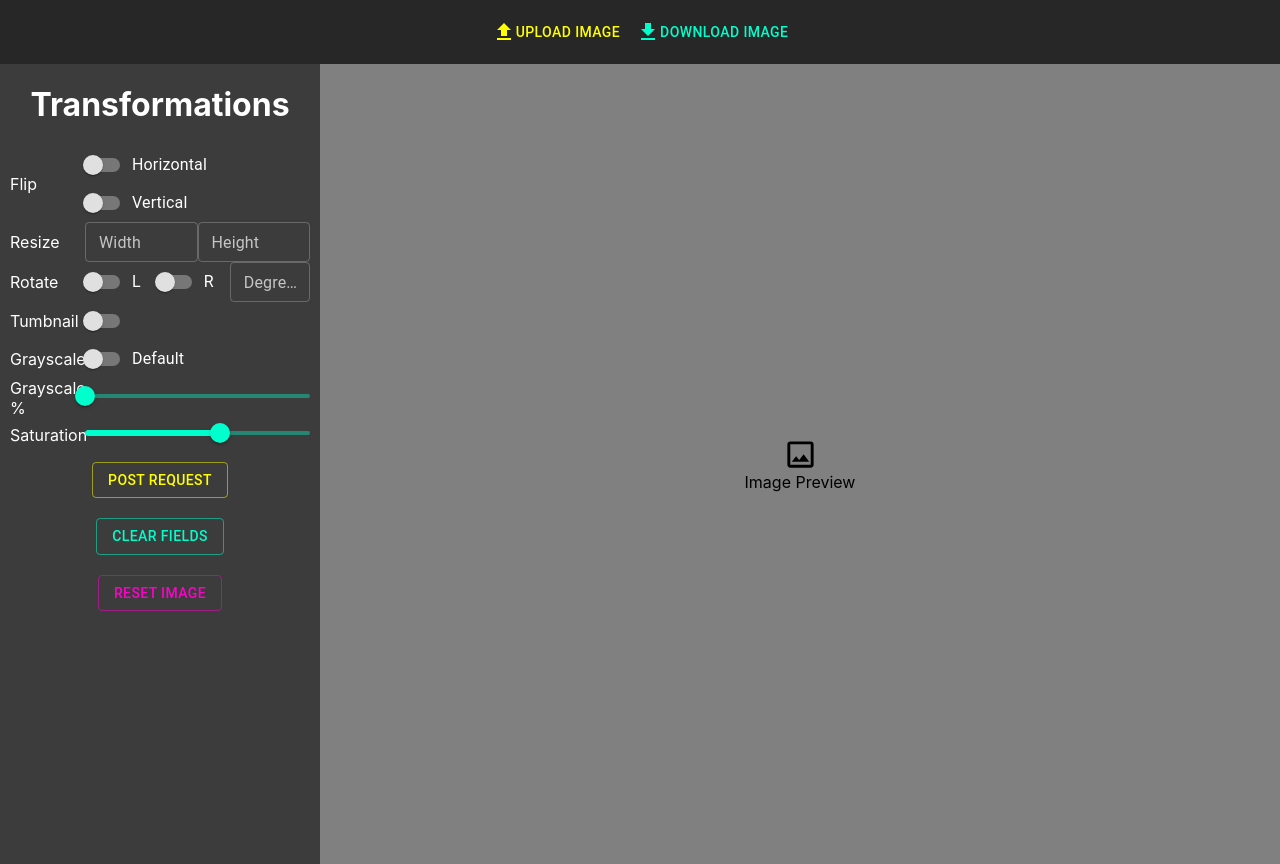
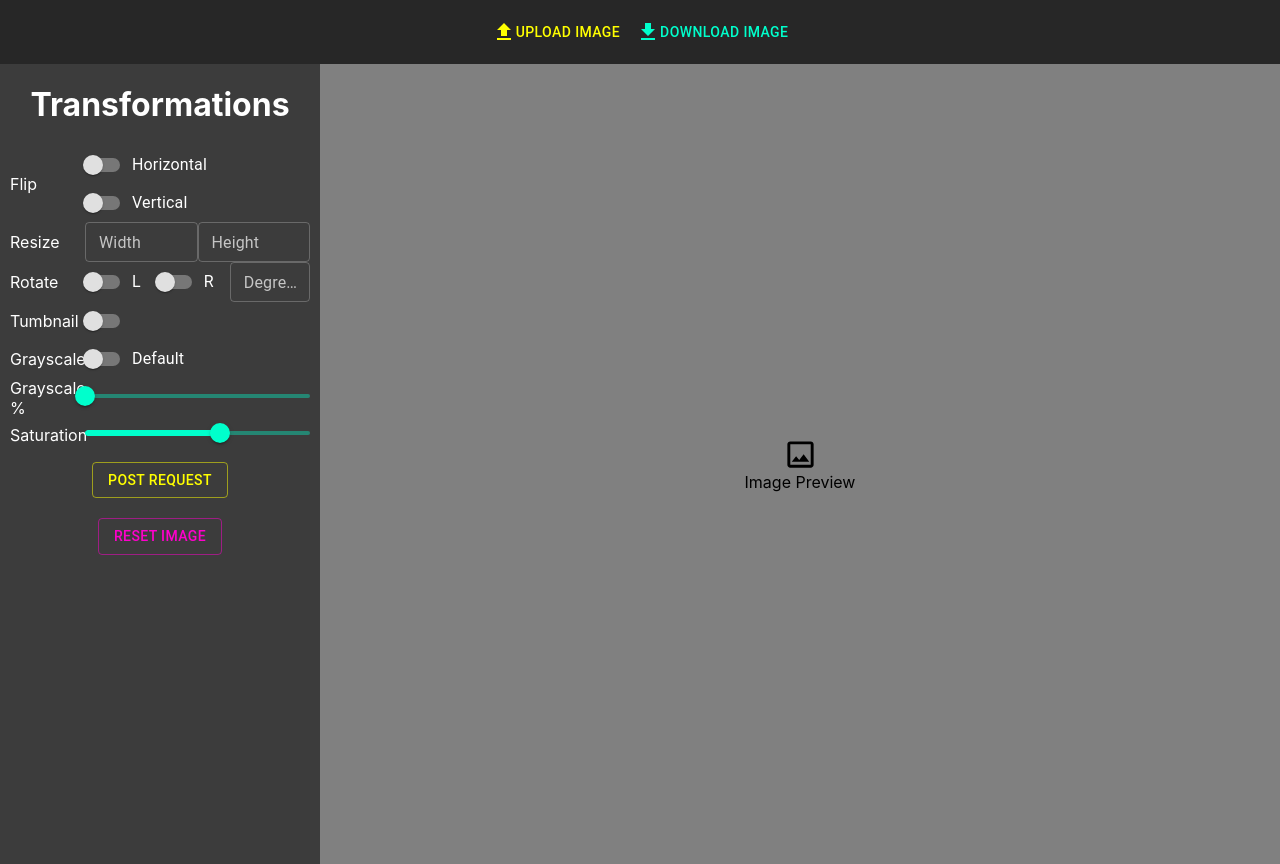
Before and after one commit to thoresonjd/image-processor-api, a React (Create React App) app in the folder client-ui/: page / in a window 1280 px wide. Built offline with nearby package versions, Linux system fonts and the light colour scheme.

Commit message:
Commented out clear fields button

```diff
--- a/client-ui/src/components/TransformImage.tsx
+++ b/client-ui/src/components/TransformImage.tsx
@@ -104,18 +104,18 @@ const TransformImage: React.FC<Props> = ({image, origImage, setImage}) => {
 
   /*** Clear input fields ***/
 
-  const clearInputFields = () => {
-    setFlipHorizontal(false)
-    setFlipVertical(false)
-    setResize([])
-    setRotate(0)
-    setRotateLeft(false)
-    setRotateRight(false)
-    setThumbnail(false)
-    setGrayscale(false)
-    setGrayscalePercentage(0)
-    setSaturation(1)
-  }
+  // const clearInputFields = () => {
+  //   setFlipHorizontal(false)
+  //   setFlipVertical(false)
+  //   setResize([])
+  //   setRotate(0)
+  //   setRotateLeft(false)
+  //   setRotateRight(false)
+  //   setThumbnail(false)
+  //   setGrayscale(false)
+  //   setGrayscalePercentage(0)
+  //   setSaturation(1)
+  // }
 
   /*** Render ***/
 
@@ -150,12 +150,12 @@ const TransformImage: React.FC<Props> = ({image, origImage, setImage}) => {
         </Button>
       </Box>
       <br />
-      <Box sx={{display: 'flex', justifyContent: 'center'}}>
+      {/* <Box sx={{display: 'flex', justifyContent: 'center'}}>
         <Button color='secondary' variant='outlined' onClick={() => clearInputFields() }>
           Clear Fields
         </Button>
       </Box>
-      <br />
+      <br /> */}
       <Box sx={{display: 'flex', justifyContent: 'center'}}>
         <Button color='error' variant='outlined' onClick={() => resetImage()}>
           Reset Image
```
